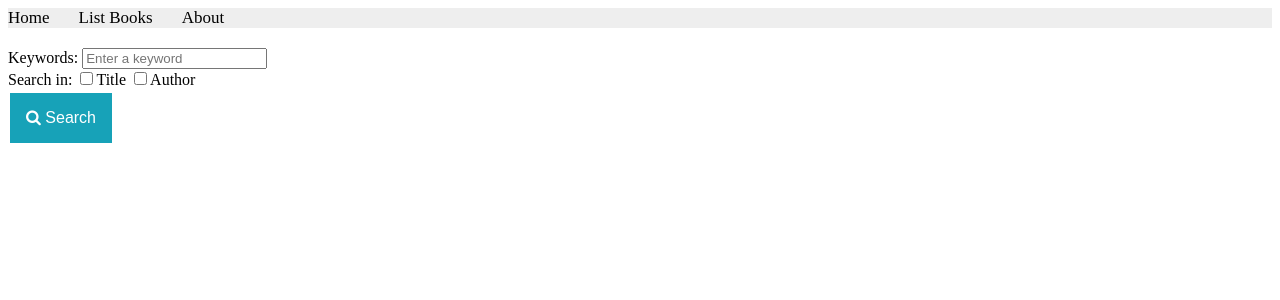
After one commit to le9na/django-labs, a Django app: page /books/search/ in a window 1280 px wide. The commit adds this page. Shown: the top 300 px of the page. Run offline with Django 5.2, Linux system fonts and the light colour scheme.

Commit message:
Lab 6 done

```diff
--- a/apps/bookmodule/urls.py
+++ b/apps/bookmodule/urls.py
@@ -8,5 +8,6 @@ urlpatterns = [
     path('html5/links/', views.links, name="books.links"),
     path('html5/text/formatting/', views.formatting, name="books.formatting"),
     path('html5/tables/', views.tables, name="books.tables"),
-    path('html5/listing/', views.listing, name="books.listing")
+    path('html5/listing/', views.listing, name="books.listing"),
+    path('search/', views.search, name="books.search")
 ]
--- a/apps/bookmodule/views.py
+++ b/apps/bookmodule/views.py
@@ -11,17 +11,48 @@ def index2(request, val1 = 0): #add the view function (index2)
 
 def index(request):
     return render(request, "bookmodule/index.html")
+
 def list_books(request):
     return render(request, 'bookmodule/list_books.html')
+
 def viewbook(request):
     return render(request, 'bookmodule/one_book.html')
+
 def aboutus(request):
     return render(request, 'bookmodule/aboutus.html')
+
 def links(request):
     return render(request, 'bookmodule/html5links.html')
+
 def formatting(request):
     return render(request, "bookmodule/formatting.html")
+
 def listing(request):
     return render(request, "bookmodule/listing.html")
+
 def tables(request):
     return render(request, "bookmodule/tables.html")
+
+def search(request):
+    if request.method == "POST":
+        string = request.POST.get('keyword').lower()
+        isTitle = request.POST.get('option1')
+        isAuthor = request.POST.get('option2')
+        # now filter
+        books = __getBooksList()
+        newBooks = []
+        for item in books:
+            contained = False
+            if isTitle and string in item['title'].lower(): contained = True
+            if not contained and isAuthor and string in item['author'].lower():contained = True
+
+            if contained: newBooks.append(item)
+        return render(request, 'bookmodule/bookList.html', {'books':newBooks})
+    else:
+        return render(request, 'bookmodule/search.html')
+
+def __getBooksList():
+    book1 = {'id':12344321, 'title':'Continuous Delivery', 'author':'J.Humble and D. Farley'}
+    book2 = {'id':56788765,'title':'Reversing: Secrets of Reverse Engineering', 'author':'E. Eilam'}
+    book3 = {'id':43211234, 'title':'The Hundred-Page Machine Learning Book', 'author':'Andriy Burkov'}
+    return [book1, book2, book3]
--- /dev/null
+++ b/apps/templates/bookmodule/search.html
@@ -0,0 +1,45 @@
+{% extends "layouts/base.html" %}
+{% load static %}
+{% block title %} Searching Page {% endblock title %}
+
+{% block stylesheets %}
+<style>
+.searchForm{
+    margin-top: 20px;
+}
+button {
+    color: #fff;
+    background-color: #17a2b8;
+    border-color: #17a2b8;
+    border: none;
+    padding: 16px 16px;
+    text-align: center;
+    text-decoration: none;
+    display: inline-block;
+    font-size: 16px;
+    margin: 4px 2px;
+    transition-duration: 0.4s;
+    cursor: pointer; /* hand pointer */
+}
+button:hover {
+    background-color: green;
+    color: white;
+}
+</style>
+{% endblock stylesheets %}
+
+
+{% block content %}
+<form class="searchForm" method="post" action="">
+    {% csrf_token %}
+    <label>Keywords:</label>
+    <input type="text" name="keyword" placeholder="Enter a keyword"/>
+    <br/>
+    <label>Search in:</label>
+    <input type="checkbox" name="option1"/><label>Title</label>
+    <input type="checkbox" name="option2"/><label>Author</label>
+    <br/>
+
+    <button type="submit" ><i class="fa fa-search" aria-hidden="true"></i> Search</button>
+</form>
+{% endblock content %}
--- a/apps/templates/layouts/base.html
+++ b/apps/templates/layouts/base.html
@@ -8,7 +8,8 @@
     <meta name="author" content="author name">
     <link rel="icon" href="{% static 'qu-icon.png' %}">
     <meta charset="UTF-8">
-    <link rel="stylesheet" href="{% static 'style.css' %}"> <!-- include css file -->
+    <link rel="stylesheet" href="{% static 'style.css' %}">
+    <link rel="stylesheet" href="https://cdnjs.cloudflare.com/ajax/libs/fontawesome/4.7.0/css/font-awesome.min.css">
     {% block stylesheets %} {% endblock stylesheets %}
 </head>
 <body>
```
Also changed, not shown: apps/templates/bookmodule/bookList.html (added, +12 -0 lines).
